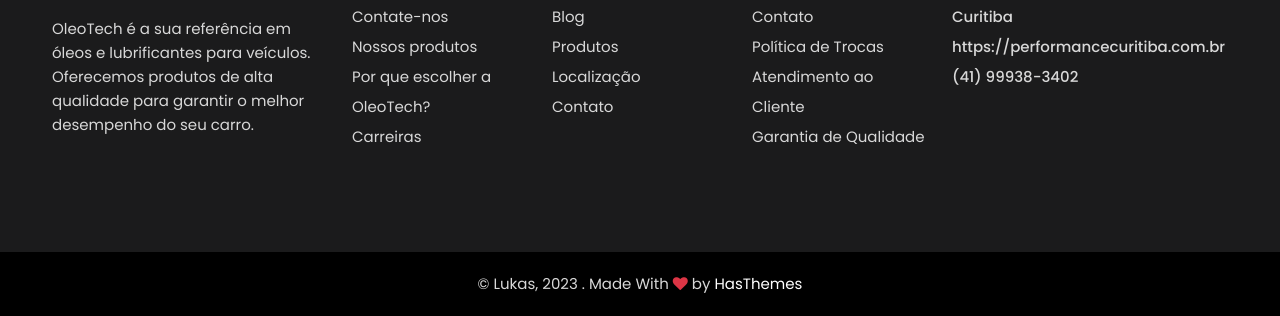
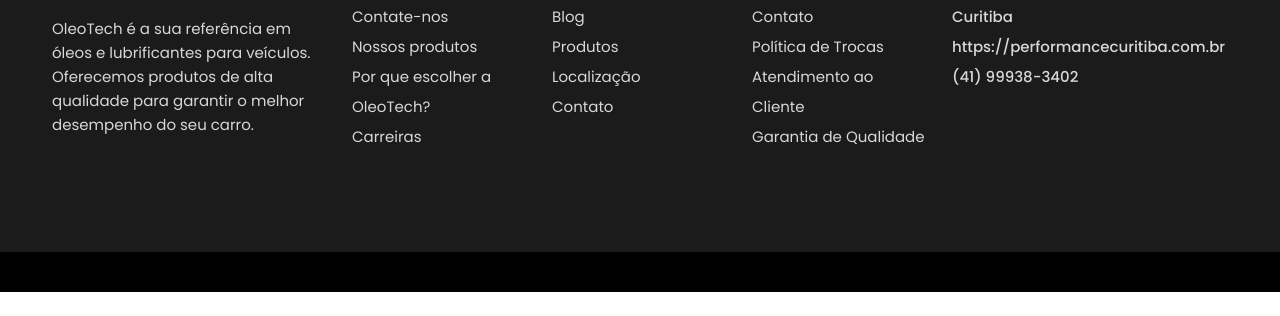
Before and after one commit to felipenchagas/performance, a plain HTML site: page index.html in a window 1280 px wide. Shown: the part 5402-5718 px from the top of the page. After the commit the page ends 5694 px from the top, so only its background shows below. Drawn offline with nearby package versions, Linux system fonts and the light colour scheme; files whose address does not match are found by name.

Commit message:
Update index.html

```diff
--- a/index.html
+++ b/index.html
@@ -954,15 +954,7 @@
                 <div class="row">
                     <div class="col-12 text-center">
                         <div class="copyright-content">
-                            <p>
-                                &copy; Lukas,
-                                <script>
-                                    document.write(new Date().getFullYear())
-                                </script>
-                                .
-                                Made With <i class="fa fa-heart text-danger"></i> by
-                                <a href="http://hasthemes.com/" target="_blank">HasThemes</a>
-                            </p>
+
                         </div>
                     </div>
                 </div>
```
